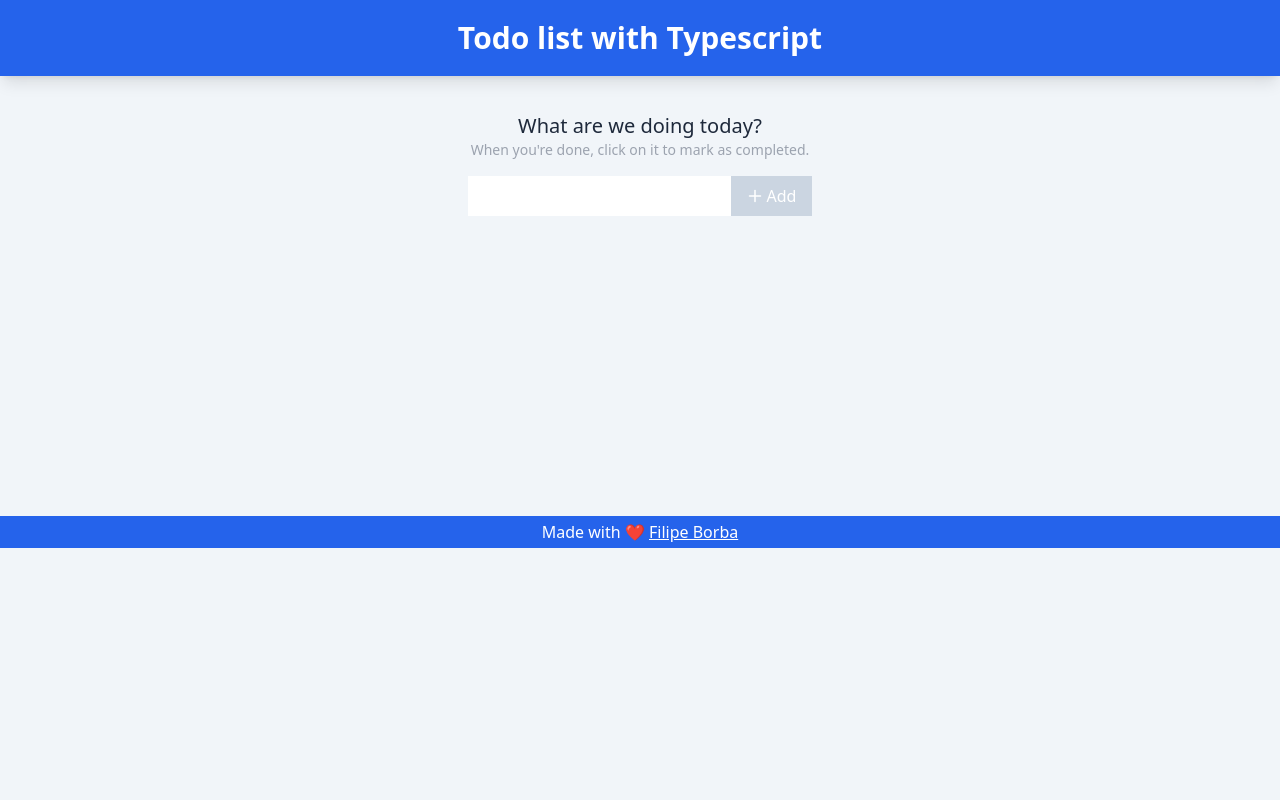
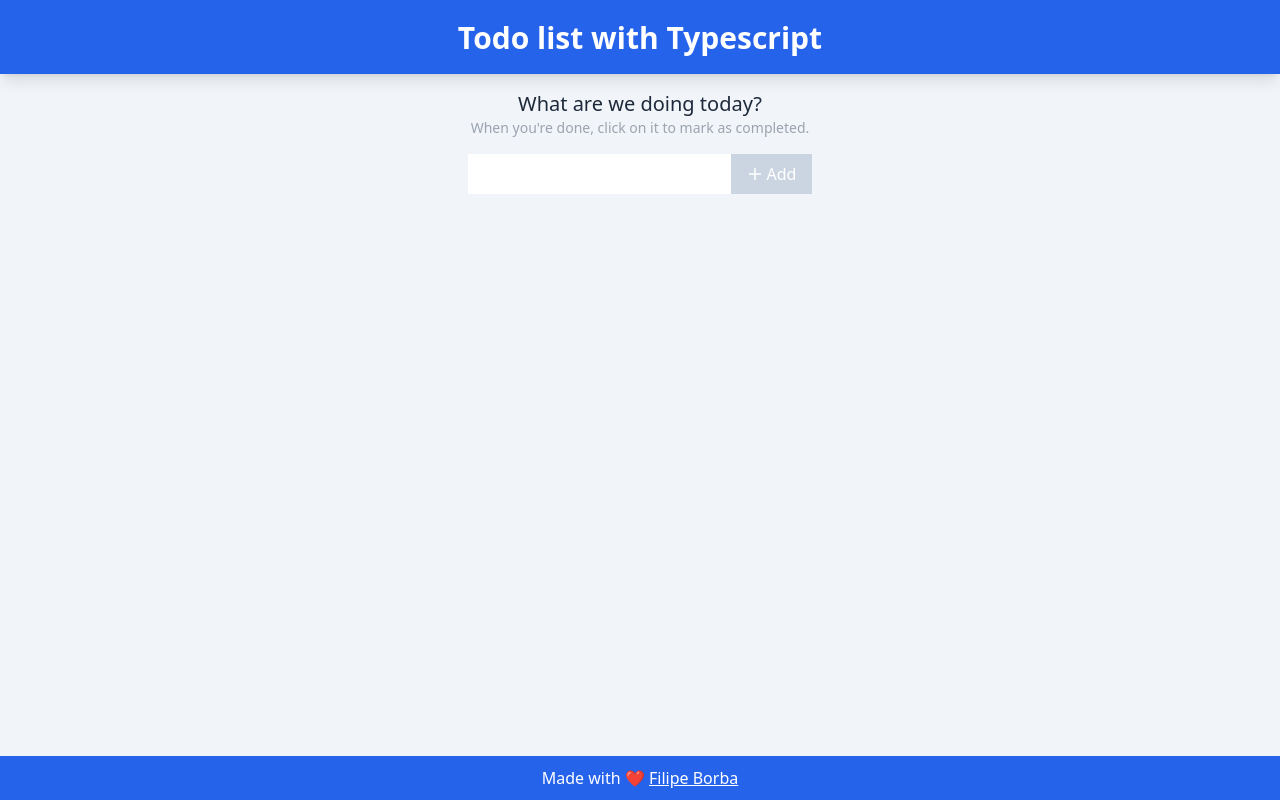
Before and after one commit to filipexxborba/todo-typescript, a React (Vite) app: page / in a window 1280 px wide. Built offline with nearby package versions, Linux system fonts and the light colour scheme.

Commit message:
chore[css]: create grid to nav/main/footer

```diff
--- a/src/App.tsx
+++ b/src/App.tsx
@@ -7,7 +7,7 @@ function App() {
   return (
     <>
       <Header />
-      <div className="my-5 min-h-[50vh]">
+      <div className="app-main">
         <TaskForm />
         <TaskList />
       </div>
--- a/src/components/Footer.tsx
+++ b/src/components/Footer.tsx
@@ -2,7 +2,7 @@ import React from "react";
 
 const Footer = () => {
 	return (
-		<footer className="bg-blue-600 text-white py-1 text-center">
+		<footer className="bg-blue-600 text-white flex items-center justify-center">
 			<p>
 				Made with ❤{" "}
 				<a className="underline" href="https://www.linkedin.com/in/borba-filipe/" target="_blank">
--- a/src/components/Header.tsx
+++ b/src/components/Header.tsx
@@ -2,7 +2,7 @@ import React from "react";
 
 const Header = () => {
 	return (
-		<header className="bg-blue-600 py-5 text-center text-white shadow-lg">
+		<header className="bg-blue-600 py-5 text-center text-white shadow-lg app-navbar">
 			<h1 className="text-3xl font-bold">Todo list with Typescript</h1>
 		</header>
 	);
--- a/src/index.css
+++ b/src/index.css
@@ -7,5 +7,24 @@ body {
 }
 
 #root{
-  @apply min-h-screen flex flex-col;
+  @apply min-h-screen grid;
+  grid-template-columns: 1fr;
+  grid-template-rows: 74px 1fr 44px;
+  gap: 0;
+  grid-template-areas:
+    'navbar'
+    'main'
+    'footer';
 }
+
+.app-navbar {
+  grid-area: navbar;
+}
+
+.app-main {
+  grid-area: main;
+}
+
+.app-footer {
+  grid-area: footer;
+}
```
